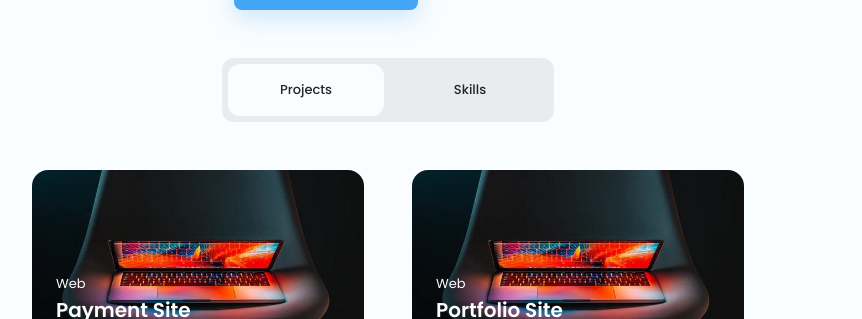
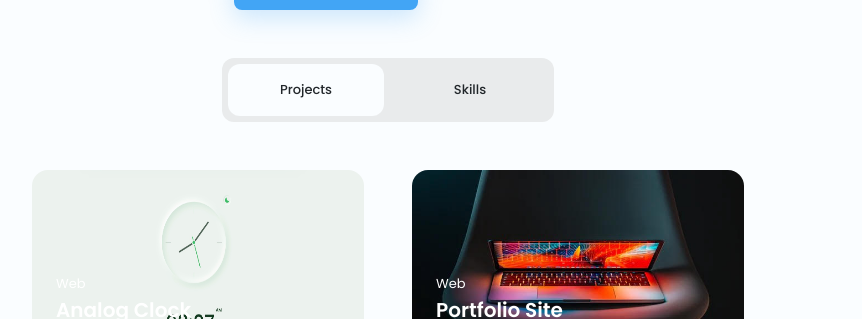
Before and after one commit to Vickyfcb/portfolio-2, a plain HTML site: page index.html in a window 1280 px wide. Shown: the part 522-841 px from the top of the page, without its empty margins (252-1114 px from the left). Drawn offline with nearby package versions, Linux system fonts and the light colour scheme.

Commit message:
Update index.html

```diff
--- a/index.html
+++ b/index.html
@@ -80,12 +80,12 @@
                 <!--======================== PROJECTS===========================-->
                 <div class="projects__content grid filters__active" data-content id="projects">
                     <article class="projects__card">
-                        <img src="image/img2.jpg" alt="" class="projects__img">
+                        <img src="image/analog__clock.jpg" alt="" class="projects__img">
                         <div class="projects__modal">
                             <div>
                                 <span class="projects__subtitle">Web</span>
-                                <h3 class="projects__title">Payment Site</h3>
-                                <a href="" class="projects__button button button__small">
+                                <h3 class="projects__title">Analog Clock</h3>
+                                <a href="https://vickyfcb.github.io/Analog-clock/" class="projects__button button button__small">
                                     <i class="ri-link"></i>
                                 </a>
                             </div>
```
